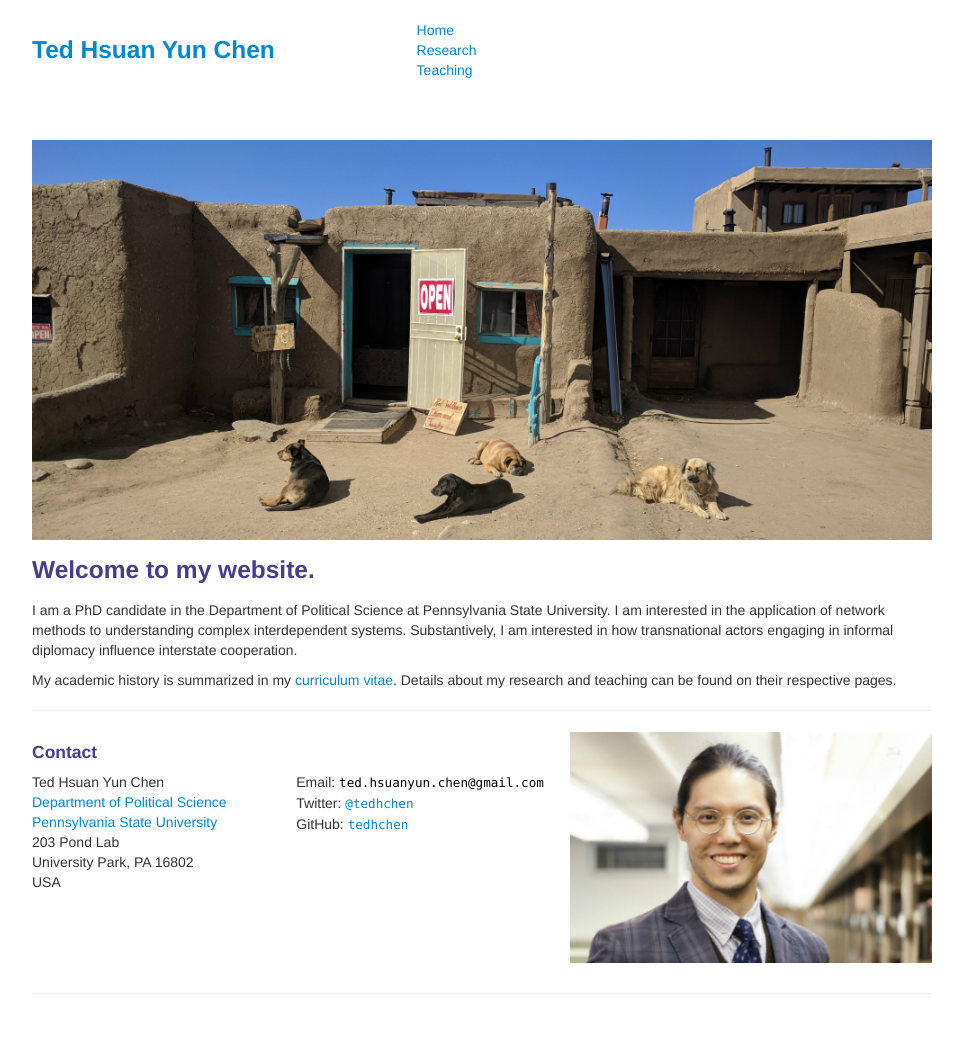
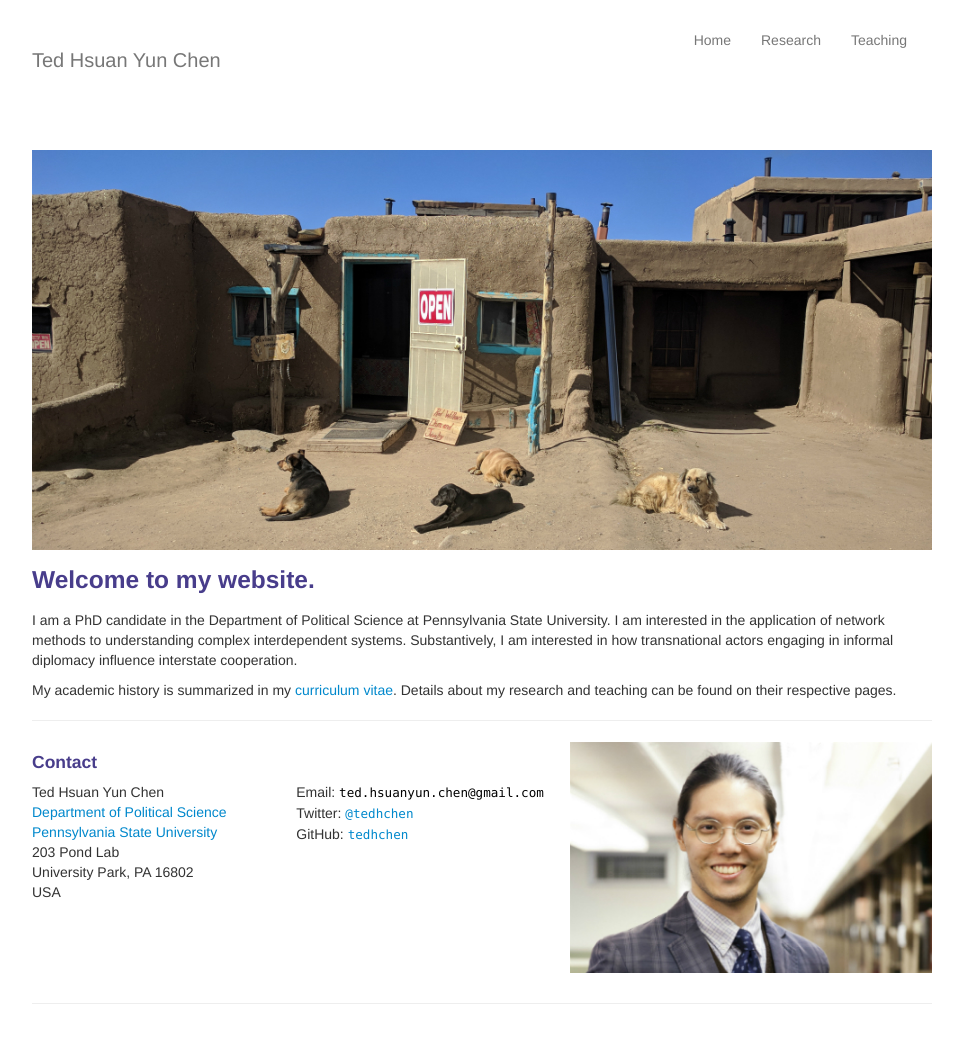
Before and after one commit to tedhchen/tedhchen.github.io, a Jekyll site: the page built from index.md, in a window 1280 px wide. Shown: the whole page, without its empty margins (158-1121 px from the left). Built offline with Jekyll 4.4.1, drawn with Linux system fonts in a browser that asks for light colours.

Commit message:
adjusted header

```diff
--- a/_includes/themes/twitter/default.html
+++ b/_includes/themes/twitter/default.html
@@ -31,18 +31,20 @@
   </head>
 
   <body>
+	<div class="navbar">
 	<div class="container-narrow">
 	<div class="row-fluid">
 		<div class="span5">
 			<h3><a class="brand" href="{{ HOME_PATH }}">{{ site.title }}</a></h3>
 		</div>
 		<div class="span7">
-         <ul class="navbar nav">
+         <ul class="nav">
              <li><a href="{{ BASE_PATH }}/index.html">Home</a></li>
              <li><a href="{{ BASE_PATH }}/pages/research.html">Research</a></li>
              <li><a href="{{ BASE_PATH }}/pages/teaching.html">Teaching</a></li>
          </ul>
 		</div>
+	</div>
 	</div>
 	</div>
 
```
